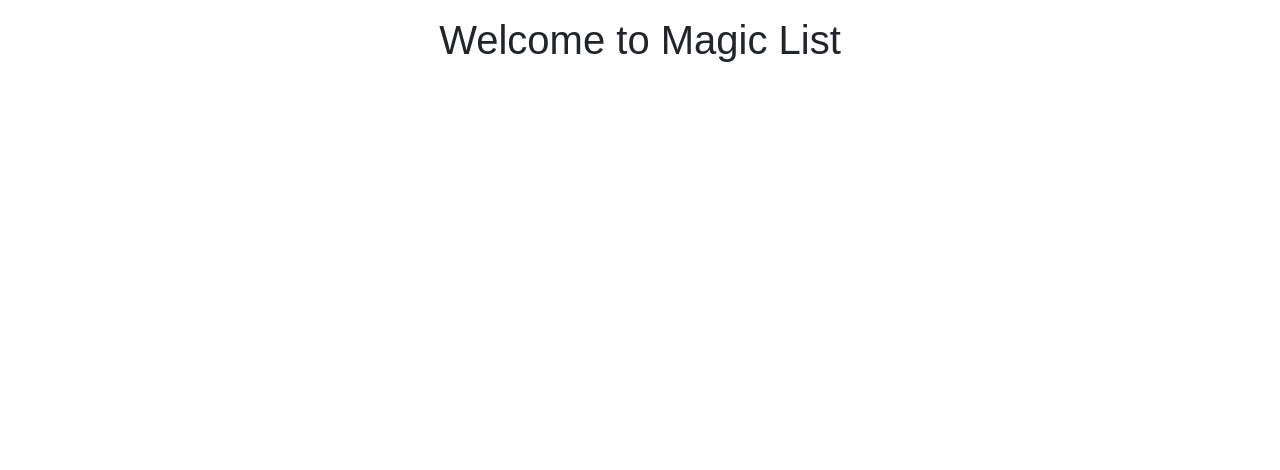
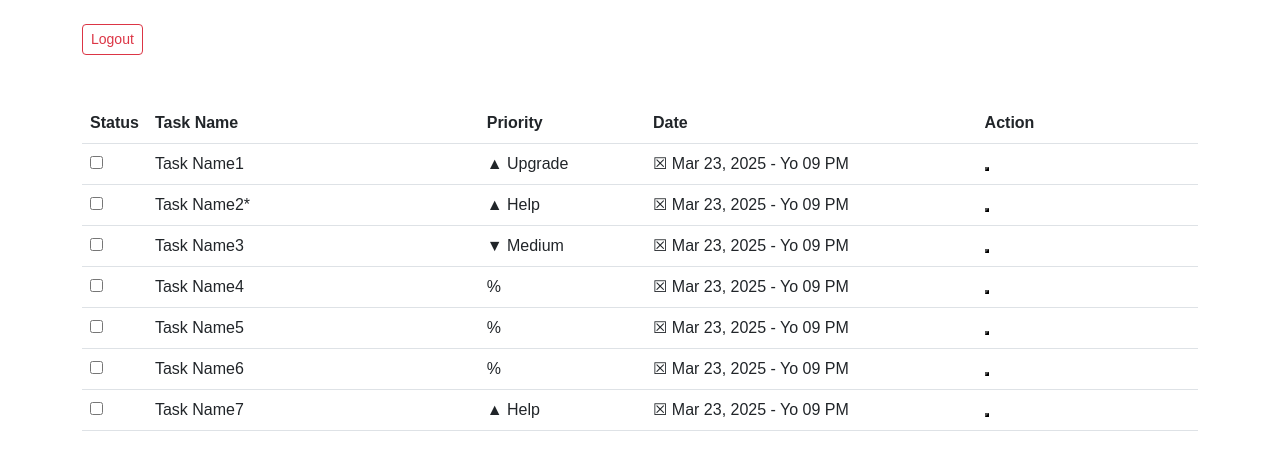
Before and after one commit to VEANG-DEV/magic-list, a plain HTML site: page index.html in a window 1280 px wide. Drawn offline with nearby package versions, Linux system fonts and the light colour scheme.

Commit message:
Last initialized

```diff
--- a/index.html
+++ b/index.html
@@ -11,14 +11,115 @@
       rel="stylesheet"
     />
   </head>
-  <body>
-    <header class="container text-center mt-3">
-      <h1>Welcome to Magic List</h1>
-    </header>
+  <body class="">
+    <nav class="container py-4">
+      <div id="app">
+        <div id="sessionInfo" class="session-info">
+          <span id="sessionTimer"></span>
+          <button id="logoutBtn" class="btn btn-sm btn-outline-danger">
+            Logout
+          </button>
+        </div>
+      </div>
+    </nav>
 
-    <main>
-      <!-- Content -->
-    </main>
+    <!-- Magic list App -->
+    <div class="app container py-4">
+      <div class="task-table">
+        <table class="table table-hover mb-0">
+          <thead>
+            <tr>
+              <th width="5%">Status</th>
+              <th width="30%">Task Name</th>
+              <th width="15%">Priority</th>
+              <th width="30%">Date</th>
+              <th width="20%">Action</th>
+            </tr>
+          </thead>
+          <tbody>
+            <tr>
+              <td><input type="checkbox" class="status-checkbox" /></td>
+              <td>Task Name1</td>
+              <td class="priority-high">▲ Upgrade</td>
+              <td>☒ Mar 23, 2025 - Yo 09 PM</td>
+              <td>
+                <button class="action-btn">
+                  <i class="fas fa-ellipsis-v"></i>
+                </button>
+              </td>
+            </tr>
+            <tr>
+              <td><input type="checkbox" class="status-checkbox" /></td>
+              <td>Task Name2*</td>
+              <td class="priority-help">▲ Help</td>
+              <td>☒ Mar 23, 2025 - Yo 09 PM</td>
+              <td>
+                <button class="action-btn">
+                  <i class="fas fa-ellipsis-v"></i>
+                </button>
+              </td>
+            </tr>
+            <tr>
+              <td><input type="checkbox" class="status-checkbox" /></td>
+              <td>Task Name3</td>
+              <td class="priority-medium">▼ Medium</td>
+              <td>☒ Mar 23, 2025 - Yo 09 PM</td>
+              <td>
+                <button class="action-btn">
+                  <i class="fas fa-ellipsis-v"></i>
+                </button>
+              </td>
+            </tr>
+            <tr>
+              <td><input type="checkbox" class="status-checkbox" /></td>
+              <td>Task Name4</td>
+              <td class="priority-low">%</td>
+              <td>☒ Mar 23, 2025 - Yo 09 PM</td>
+              <td>
+                <button class="action-btn">
+                  <i class="fas fa-ellipsis-v"></i>
+                </button>
+              </td>
+            </tr>
+            <tr>
+              <td><input type="checkbox" class="status-checkbox" /></td>
+              <td>Task Name5</td>
+              <td class="priority-low">%</td>
+              <td>☒ Mar 23, 2025 - Yo 09 PM</td>
+              <td>
+                <button class="action-btn">
+                  <i class="fas fa-ellipsis-v"></i>
+                </button>
+              </td>
+            </tr>
+            <tr>
+              <td><input type="checkbox" class="status-checkbox" /></td>
+              <td>Task Name6</td>
+              <td class="priority-low">%</td>
+              <td>☒ Mar 23, 2025 - Yo 09 PM</td>
+              <td>
+                <button class="action-btn">
+                  <i class="fas fa-ellipsis-v"></i>
+                </button>
+              </td>
+            </tr>
+            <tr>
+              <td><input type="checkbox" class="status-checkbox" /></td>
+              <td>Task Name7</td>
+              <td class="priority-help">▲ Help</td>
+              <td>☒ Mar 23, 2025 - Yo 09 PM</td>
+              <td>
+                <button class="action-btn">
+                  <i class="fas fa-ellipsis-v"></i>
+                </button>
+              </td>
+            </tr>
+          </tbody>
+        </table>
+      </div>
+    </div>
+
+    <script src="https://cdn.jsdelivr.net/npm/bootstrap@5.3.0/dist/js/bootstrap.bundle.min.js"></script>
     <script type="module" src="./assets/js/main.js"></script>
   </body>
 </html>
```
